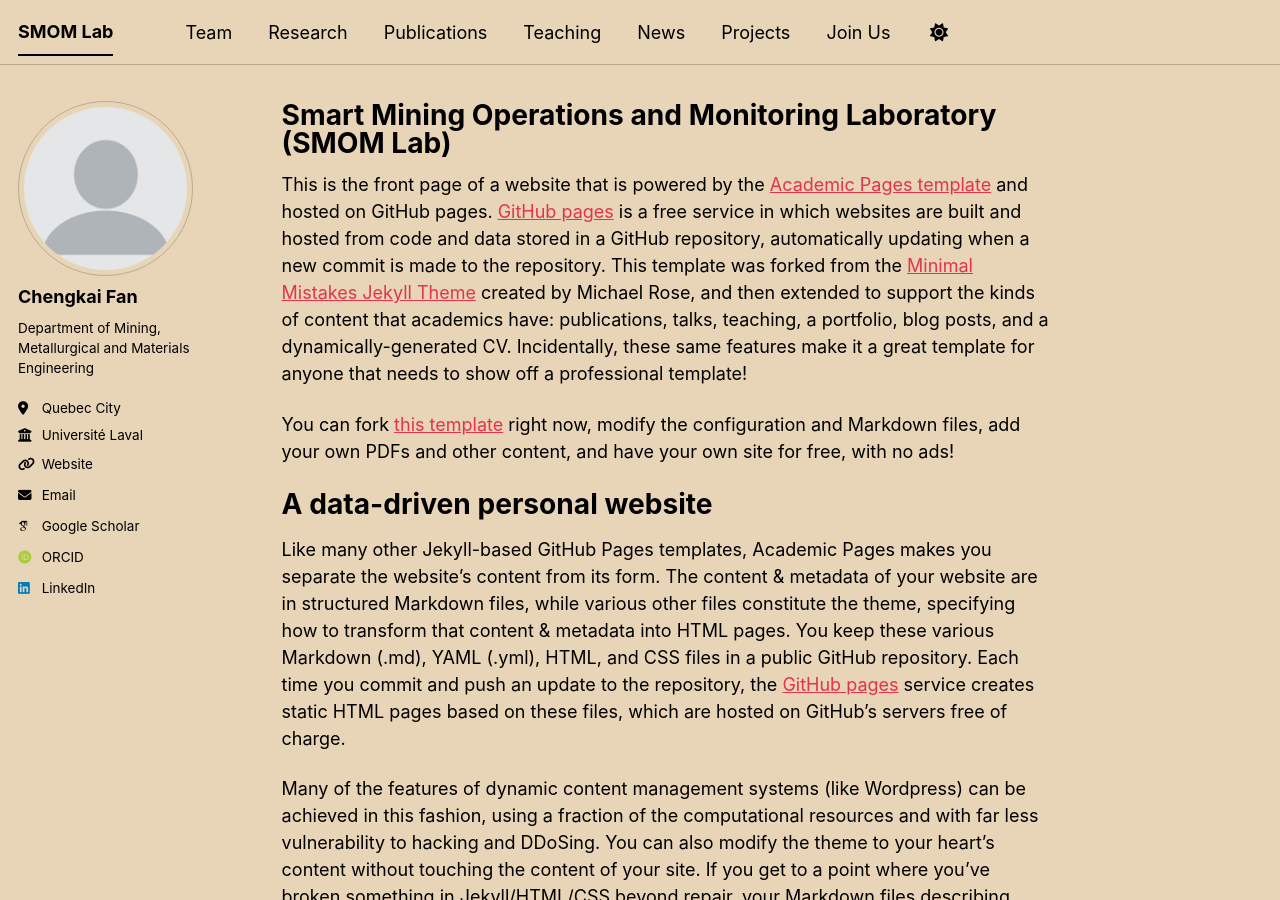
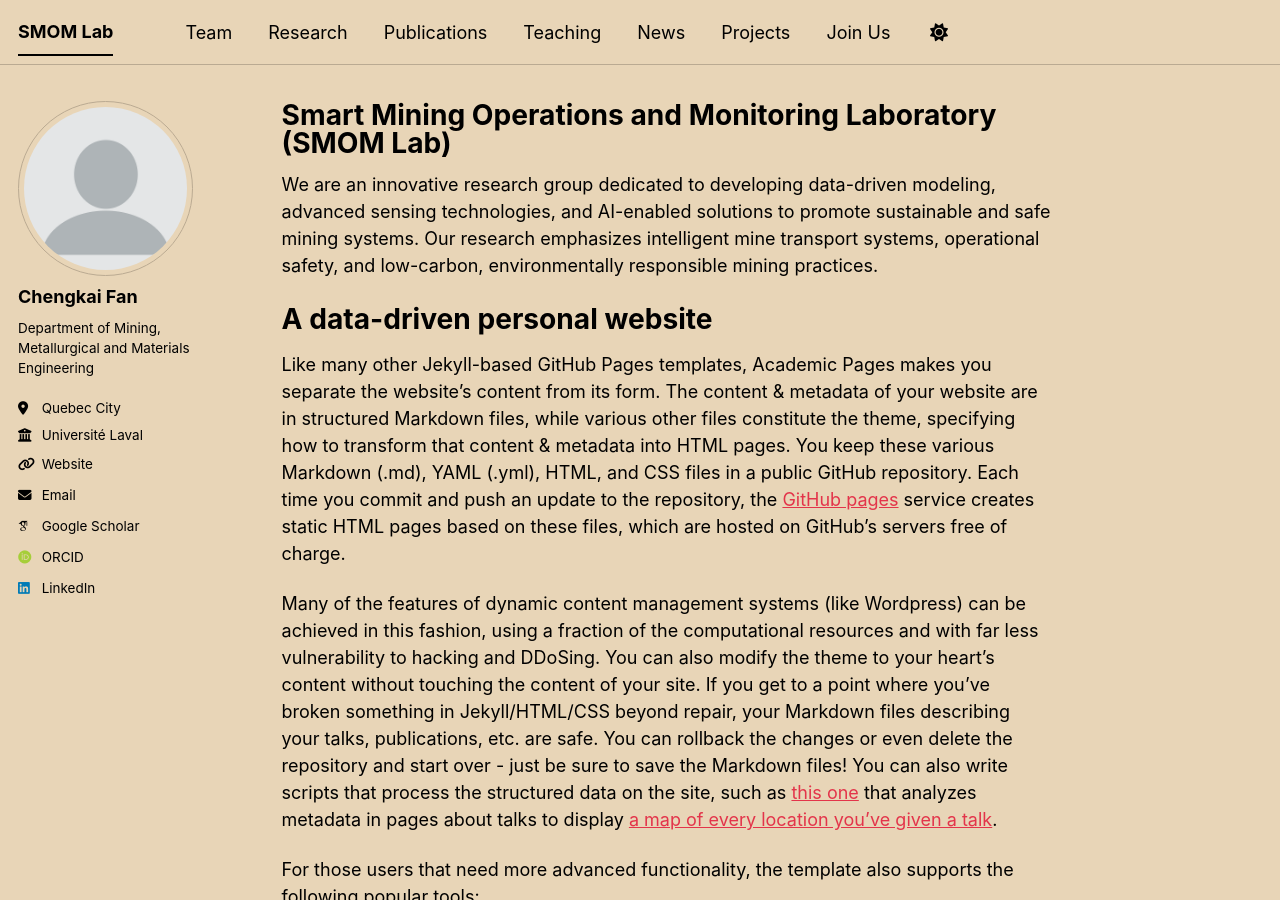
Before and after one commit to chengkaifan76/smomlab.github.io, a Jekyll site: the page built from _pages/about.md, in a window 1280 px wide and 900 px high. Built offline with Jekyll 4.4.1, drawn with Linux system fonts in a browser that asks for light colours; some web fonts are replaced; a script bundle is joined from its source files by our own code; library files that are not in the unit come from our copies.

Commit message:
Update about.md

```diff
--- a/_pages/about.md
+++ b/_pages/about.md
@@ -8,9 +8,7 @@ redirect_from:
   - /about.html
 ---
 
-This is the front page of a website that is powered by the [Academic Pages template](https://github.com/academicpages/academicpages.github.io) and hosted on GitHub pages. [GitHub pages](https://pages.github.com) is a free service in which websites are built and hosted from code and data stored in a GitHub repository, automatically updating when a new commit is made to the repository. This template was forked from the [Minimal Mistakes Jekyll Theme](https://mmistakes.github.io/minimal-mistakes/) created by Michael Rose, and then extended to support the kinds of content that academics have: publications, talks, teaching, a portfolio, blog posts, and a dynamically-generated CV. Incidentally, these same features make it a great template for anyone that needs to show off a professional template!
-
- You can fork [this template](https://github.com/academicpages/academicpages.github.io) right now, modify the configuration and Markdown files, add your own PDFs and other content, and have your own site for free, with no ads!
+We are an innovative research group dedicated to developing data-driven modeling, advanced sensing technologies, and AI-enabled solutions to promote sustainable and safe mining systems. Our research emphasizes intelligent mine transport systems, operational safety, and low-carbon, environmentally responsible mining practices.
 
 A data-driven personal website
 ======
```
